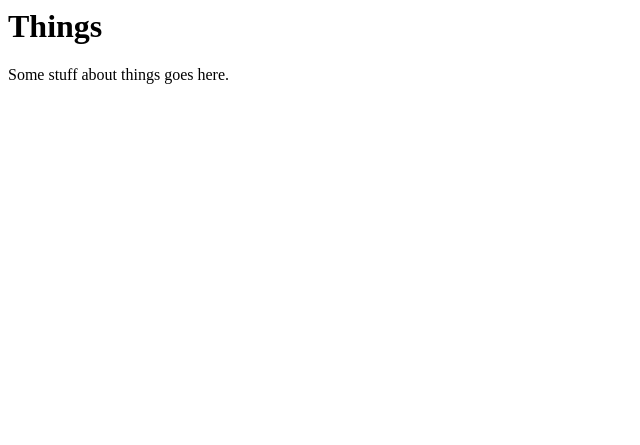
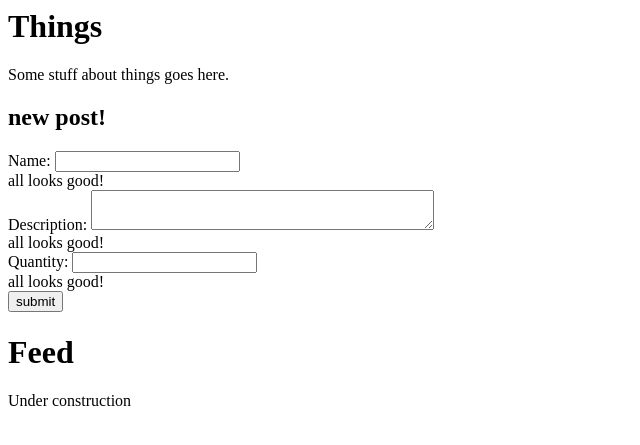
Before and after one commit to KCL-SEG/things-2-Kush0505, a Django app: template things/templates/home.html in a window 1280 px wide. Shown: the top 445 px of the page, without its empty margins (0-640 px from the left). Run offline with Django 3.2, Linux system fonts and the light colour scheme; the template is opened without the code that fills it: values that come from a table or form of the project are taken from there, others are empty; some libraries are stand-ins or nearby versions.

Commit message:
finish thing_forms

```diff
--- a/things/forms.py
+++ b/things/forms.py
@@ -1,3 +1,30 @@
 """Forms of the project."""
 
-# Create your forms here.
+from django import forms
+from django.core.validators import MinLengthValidator, MaxLengthValidator
+from things.models import Thing
+
+class ThingForm(forms.Form):
+
+    name = forms.CharField(max_length=35)
+    description = forms.CharField(max_length=120, widget=forms.Textarea(attrs={'name':'body', 'style': 'height: 3em'}))
+    quantity = forms.IntegerField(
+        validators=[MinLengthValidator(0), MaxLengthValidator(50)]
+    )
+
+    class Meta:
+        fields = (
+            "name",
+            "description",
+            "quantity",
+        )
+
+    def save(self, commint=True):
+
+        returnedUser = thing.objects.create_user(
+            name = self.cleaned_data.get('name'),
+            description = self.cleaned_data.get('description'),
+            quantity = self.cleaned_data.get('quantity')
+        )
+
+        return returnedUser
--- /dev/null
+++ b/things/templates/bootstrap_form.html
@@ -0,0 +1,22 @@
+{%load widget_tweaks %}
+{% for field in form %}
+<div class="mb-3">
+    {{field.label_tag}}
+    {%if form.is_bound %}
+        {%if field.errors %}
+            {% render_field field class="form-control is-invalid" %}
+        {%else%}
+            {% render_field field class="form-control is-valid" %}
+        {%endif%}
+    {%else %}
+        {%render_field field class="form-control" %}
+    {%endif%}
+
+    <div class="valid-feedback">
+        all looks good!
+    </div>
+    <div class="invalid-feedback">
+        {{ field.errors }}
+    </div>
+</div>
+{% endfor %}
--- a/things/templates/home.html
+++ b/things/templates/home.html
@@ -8,4 +8,19 @@
   </h1>
   <p>Some stuff about things goes here.</p>
 </body>
+
+<div class="container" >
+  <div class="row">
+    <h2> new post!</h2>
+    <form action="{%url 'home'%}" method="post">
+      {%csrf_token %}
+      {% include 'bootstrap_form.html' with form=form %}
+      <button type="submit" class="btn btn-danger">submit</button>
+    </form>
+  </div>
+  <div class="col">
+    <h1>Feed</h1>
+    <p>Under construction</p>
+  </div>
+</div>
 </html>
--- a/things/views.py
+++ b/things/views.py
@@ -1,4 +1,6 @@
 from django.shortcuts import render
+from things.forms import ThingForm
 
 def home(request):
+    form = ThingForm(request=POST or None)
     return render(request, 'home.html', {'form': form})
```
